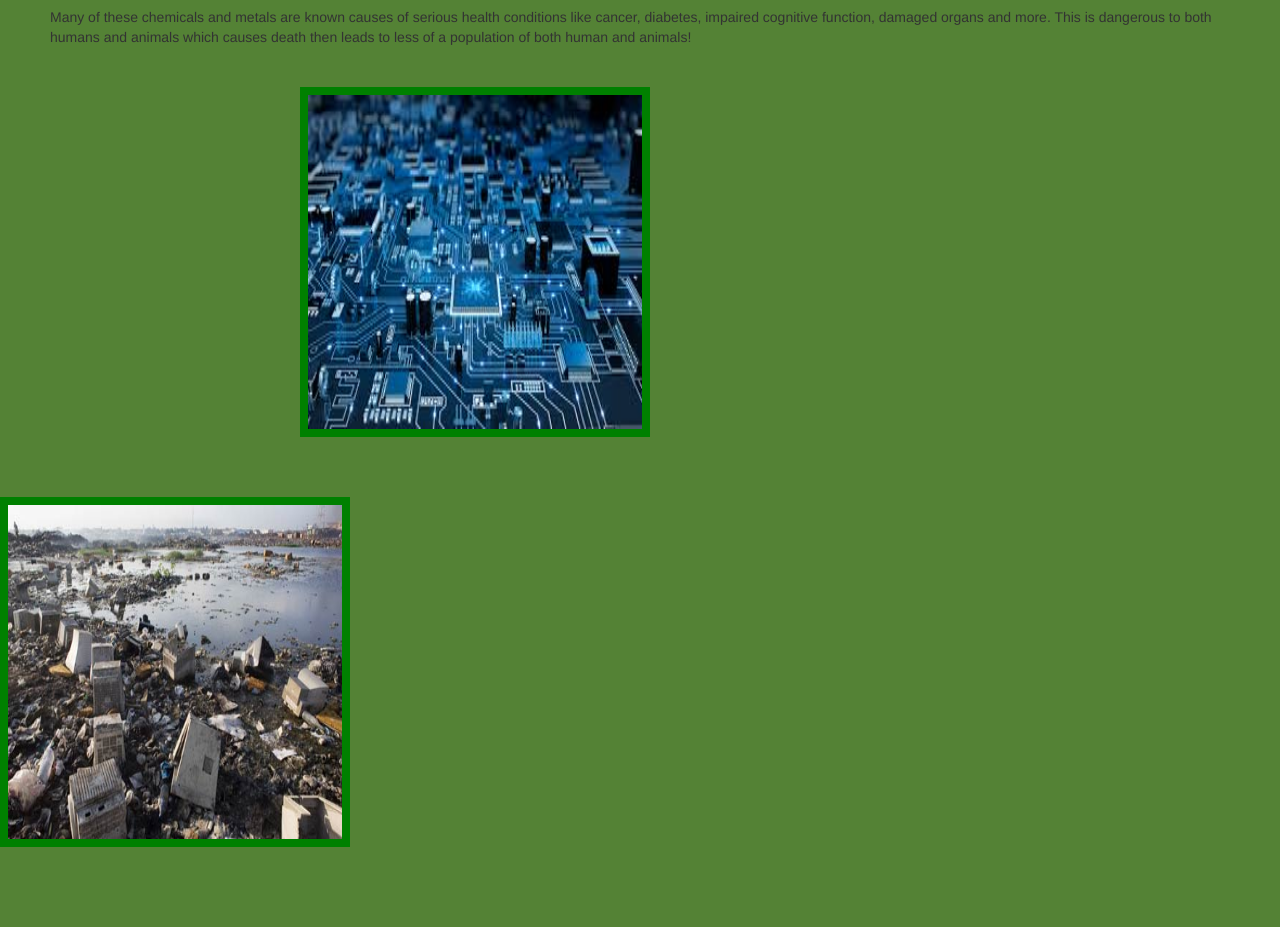
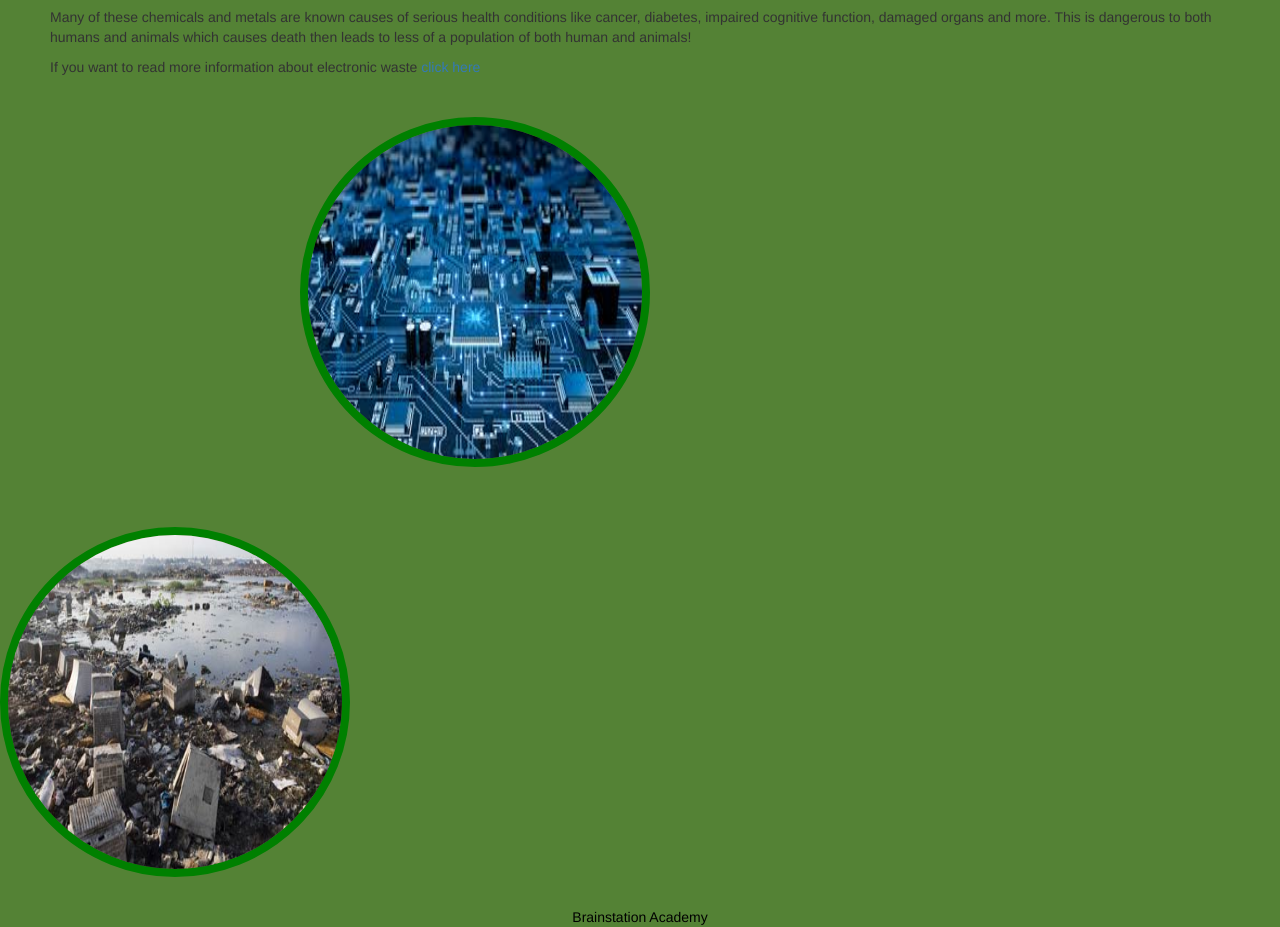
Before and after one commit to jennifershu/BrainStation-Website, a plain HTML site: page aboutus.html in a window 1280 px wide. Shown: the part 959-1886 px from the top of the page. Before the commit the page ends 1836 px from the top, so only its background shows below. Drawn offline with nearby package versions, Linux system fonts and the light colour scheme.

Commit message:
Added Things

```diff
--- a/aboutus.html
+++ b/aboutus.html
@@ -59,6 +59,11 @@
 	<div>
 	<p id="parass">Many of these chemicals and metals are known causes of serious health conditions like cancer, diabetes, impaired cognitive function, damaged organs and more. This is dangerous to both humans and animals which causes death then leads to less of a  population of both human and animals!
 	</div>
+	<div>
+	<p id= "parass">If you want to read more information about electronic waste <a href="http://www.cencalewaste.com/dangers-of-ewaste/">click here</a>
+	</div>
+
 	<img src="img/electronics.jpg" alt="elec" id="elec"/>
 	<img src="img/ELEC.jpg" alt="e" id="elecs"/>
+	<footer>Brainstation Academy</footer>
 </body>
--- a/css/aboutusstyles.css
+++ b/css/aboutusstyles.css
@@ -75,6 +75,7 @@ body {
 	margin-left: 300px;
 	margin-top: 30px;
 	margin-bottom: 30px;
+	border-radius: 100%;
 }
 
 #elecs {
@@ -82,4 +83,15 @@ body {
 	margin-right: 300px;
 	margin-top: 30px;
 	margin-bottom: 30px;
+	border-radius: 100%;
 }
+
+#parass {
+	margin-left: 50px;
+	margin-right: 50px;
+}
+
+Footer {
+	text-align: center;
+	color: #000000;
+}
```
